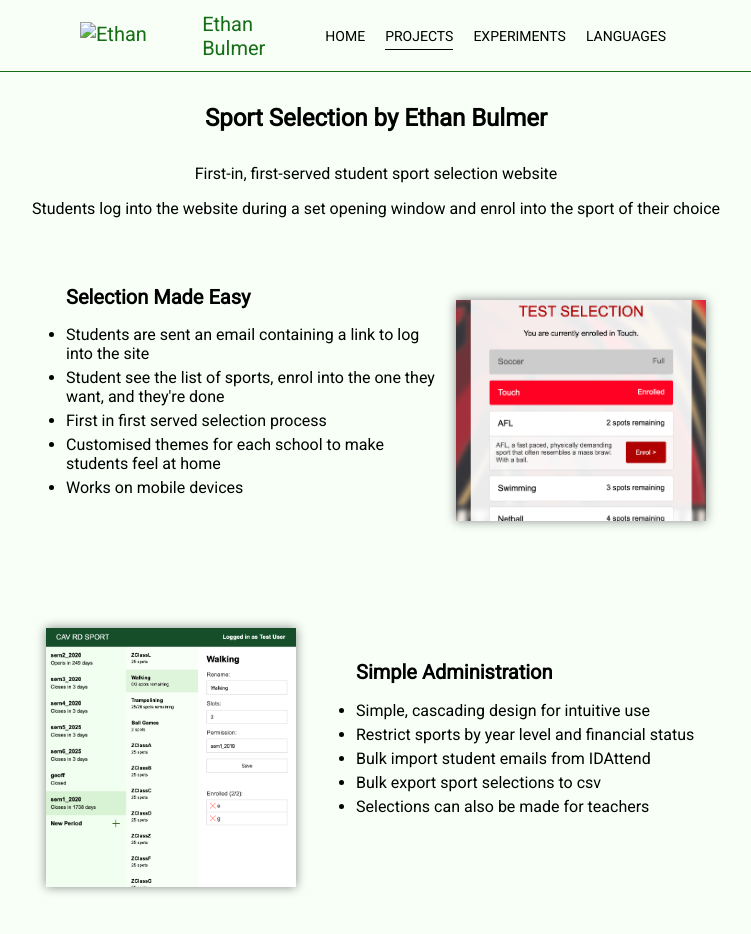
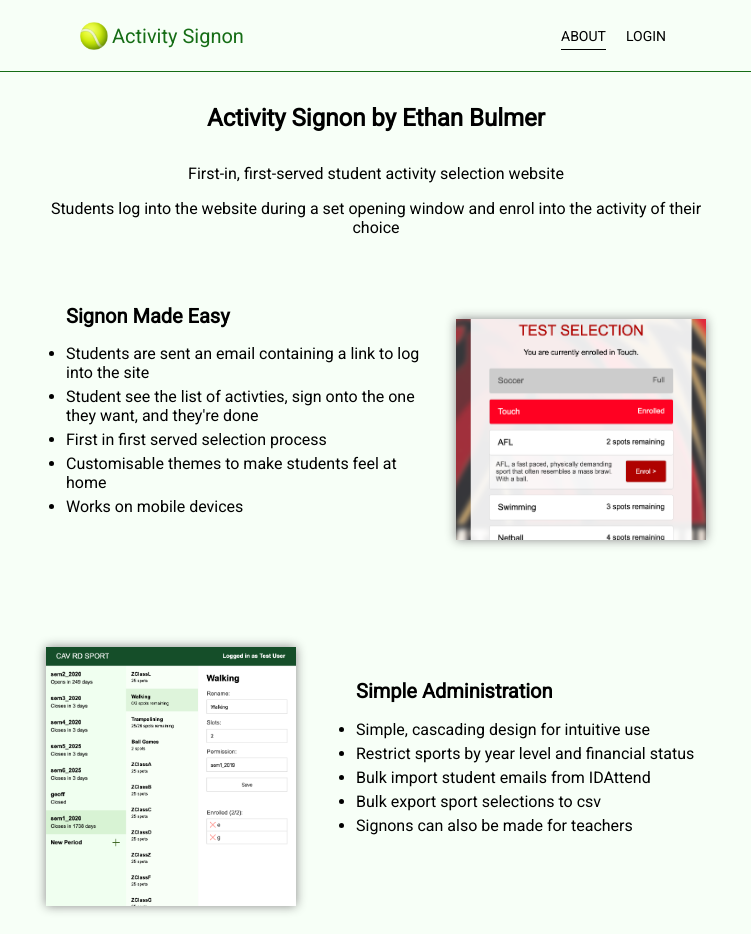
Before and after one commit to PureGero/activity-signon, a website built with webpack: page src/index.html in a window 1280 px wide. Shown: the top 934 px of the page, without its empty margins (264-1015 px from the left). Built offline with nearby package versions, Linux system fonts and the light colour scheme; files whose address does not match are found by name.

Commit message:
Update about page

```diff
--- a/src/index.html
+++ b/src/index.html
@@ -27,35 +27,33 @@
     <div class="header__border">
         <div class="header__container">
             <header>
-                <img src="favicon.png" alt="Ethan Bulmer's logo"/>
-                Ethan Bulmer
+                <img id="favicon" alt="Activity Signon's logo"/>
+                Activity Signon
             </header>
 
             <nav aria-labelledby="mainnavigation">
                 <h2 id="mainnavigation" class="visuallyhidden">Main Navigation</h2>
                 <ul>
-                    <li><a href="./">Home</a></li>
-                    <li><a href="./#projects" aria-current="page">Projects</a></li>
-                    <li><a href="./#experiments">Experiments</a></li>
-                    <li><a href="./#languages">Languages</a></li>
+                    <li><a href="/" aria-current="page">About</a></li>
+                    <li><a href="#">Login</a></li>
                 </ul>
             </nav>
         </div>
     </div>
 
     <main aria-labelledby="sportselection">
-        <h1 id="sportselection">Sport Selection by Ethan Bulmer</h1>
-        <p>First-in, first-served student sport selection website</p>
-        <p>Students log into the website during a set opening window and enrol into the sport of their choice</p>
+        <h1 id="sportselection">Activity Signon by Ethan Bulmer</h1>
+        <p>First-in, first-served student activity selection website</p>
+        <p>Students log into the website during a set opening window and enrol into the activity of their choice</p>
 
         <section aria-labelledby="selectionpage">
             <div class="description">
-                <h2 id="selectionpage">Selection Made Easy</h2>
+                <h2 id="selectionpage">Signon Made Easy</h2>
                 <ul>
                     <li>Students are sent an email containing a link to log into the site</li>
-                    <li>Student see the list of sports, enrol into the one they want, and they're done</li>
+                    <li>Student see the list of activties, sign onto the one they want, and they're done</li>
                     <li>First in first served selection process</li>
-                    <li>Customised themes for each school to make students feel at home</li>
+                    <li>Customisable themes to make students feel at home</li>
                     <li>Works on mobile devices</li>
                 </ul>
             </div>
@@ -70,7 +68,7 @@
                     <li>Restrict sports by year level and financial status</li>
                     <li>Bulk import student emails from IDAttend</li>
                     <li>Bulk export sport selections to csv</li>
-                    <li>Selections can also be made for teachers</li>
+                    <li>Signons can also be made for teachers</li>
                 </ul>
             </div>
             <img id="sport_selection_admin" alt="Screenshot of admin page"/>
@@ -115,10 +113,10 @@
                 <ul>
                     <li>Blazing fast servers</li>
                     <li>Selections any time</li>
+                    <li>Unlimited signons</li>
                     <li>Personalised theme</li>
-                    <li>Custom domain name</li>
                 </ul>
-                <div class="price">$0.75<small> /student /year</small></div>
+                <div class="price">$0.75<small> /user /year</small></div>
                 <a class="button" href="mailto:ethan@ethanbulmer.com?subject=Sport Selection purchase interest" target="_blank">Contact us &gt;</a>
             </div>
         </section>
--- a/src/index.js
+++ b/src/index.js
@@ -4,8 +4,10 @@ import sportSelectionRed from './assets/sport_selection_red.png';
 import sportSelectionAdmin from './assets/sport_selection_admin.png';
 import nodeJs from './assets/nodejs.png';
 import awsLogo from './assets/aws_logo.png';
+import favicon from './assets/favicon.ico';
 
 document.getElementById('sport_selection_red').src = sportSelectionRed;
 document.getElementById('sport_selection_admin').src = sportSelectionAdmin;
 document.getElementById('nodejs').src = nodeJs;
 document.getElementById('aws_logo').src = awsLogo;
+document.getElementById('favicon').src = favicon;
--- a/webpack.config.js
+++ b/webpack.config.js
@@ -48,7 +48,7 @@ const modules = {
       ]
     },
     {
-      test: /\.(png|svg|jpg|jpeg|gif)$/i,
+      test: /\.(png|svg|jpg|jpeg|gif|ico)$/i,
       type: 'asset/resource',
     }
   ]
```
